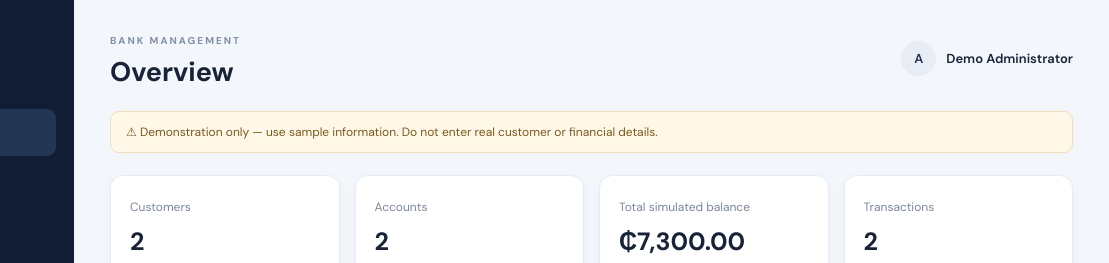
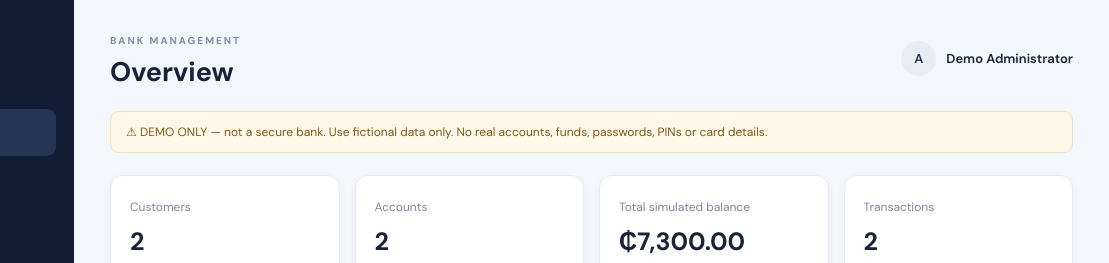
Before and after one commit to Admax11/banking-system, a plain HTML site: page index.html in a window 1280 px wide. Shown: the top 263 px of the page, 171-1280 px from the left. Drawn offline with Linux system fonts and the light colour scheme.

Commit message:
Make demo-only security warning prominent

```diff
--- a/index.html
+++ b/index.html
@@ -22,7 +22,7 @@
     </aside>
     <main class="main">
       <header class="topbar"><div><span class="eyebrow">BANK MANAGEMENT</span><h1 id="page-title">Overview</h1></div><div class="user-chip"><span class="avatar">A</span><span>Demo Administrator</span></div></header>
-      <div class="notice">⚠ Demonstration only — use sample information. Do not enter real customer or financial details.</div>
+      <div class="notice">⚠ DEMO ONLY — not a secure bank. Use fictional data only. No real accounts, funds, passwords, PINs or card details.</div>
       <section id="view" aria-live="polite"></section>
       <footer>ADMAX Banking Management System · Prototype · GHS (₵)</footer>
     </main>
```
